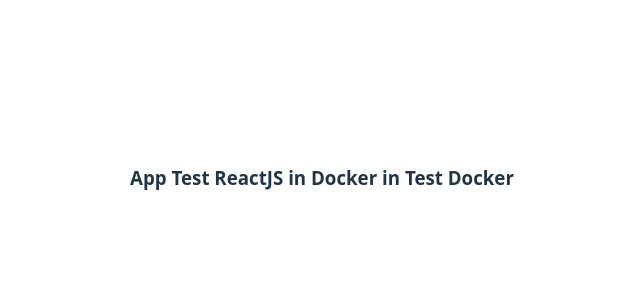
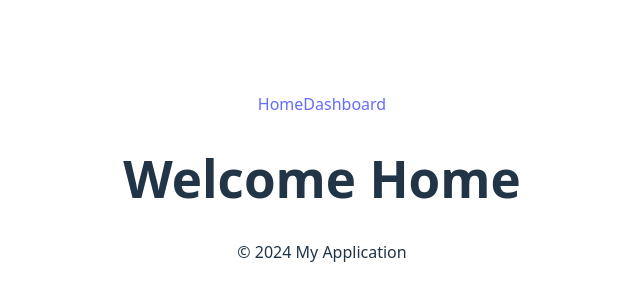
Before and after one commit to rsv6/app-test, a React (Vite) app: page / in a window 1280 px wide. Shown: the part 222-522 px from the top of the page, without its empty margins (318-958 px from the left). Built offline with nearby package versions, Linux system fonts and the light colour scheme.

Commit message:
feat: no comment

```diff
--- a/package.json
+++ b/package.json
@@ -11,7 +11,8 @@
   },
   "dependencies": {
     "react": "^19.0.0",
-    "react-dom": "^19.0.0"
+    "react-dom": "^19.0.0",
+    "react-router": "^7.4.0"
   },
   "devDependencies": {
     "@eslint/js": "^9.21.0",
--- a/src/App.tsx
+++ b/src/App.tsx
@@ -1,14 +1,9 @@
 import './App.css'
+import { AppRouter } from './AppRouter'
 
 function App() {
 
-  return (
-    <>
-      <div>
-        <h3>App Test ReactJS in Docker in Test Docker</h3>
-      </div>
-    </>
-  )
+  return <AppRouter />
 }
 
 export default App
--- /dev/null
+++ b/src/AppRouter/index.tsx
@@ -0,0 +1,33 @@
+import {
+    createBrowserRouter,
+    Navigate,
+    RouterProvider,
+  } from "react-router";
+import RootLayout from "../components/layout/RootLayout";
+import Home from "../pages/Home";
+import About from "../pages/About";
+
+const router = createBrowserRouter([
+    {
+        path: "/",
+        Component: RootLayout,
+        //loader: loadRootData,
+        children: [
+            {
+                index: true,
+                element: <Home />
+            },
+            {
+                path: 'about',
+                element: <About />
+            },
+            {
+                path: "*",
+                element: <Navigate to="/" replace />
+            }
+        ]
+    },
+]);
+
+
+export const AppRouter = () => <RouterProvider router={router} />
--- /dev/null
+++ b/src/components/layout/RootLayout.tsx
@@ -0,0 +1,23 @@
+import { Link, Outlet } from "react-router";
+
+const RootLayout = () => {
+    return (
+      <div>
+        <header>
+          <nav>
+            <Link to="/">Home</Link>
+            <Link to="/dashboard">Dashboard</Link>
+          </nav>
+        </header>
+
+        {/* Outlet renders child routes */}
+        <Outlet />
+
+        <footer>
+          © 2024 My Application
+        </footer>
+      </div>
+    )
+}
+
+export default RootLayout;
--- /dev/null
+++ b/src/pages/About/index.tsx
@@ -0,0 +1,5 @@
+const About = () => {
+    return <h1>Welcome About</h1>
+}
+
+export default About;
--- /dev/null
+++ b/src/pages/Home/index.tsx
@@ -0,0 +1,5 @@
+const Home = () => {
+    return <h1>Welcome Home</h1>
+}
+
+export default Home;
```
Also changed, not shown: 1 other file (tests, documents, lock files or other folders).
